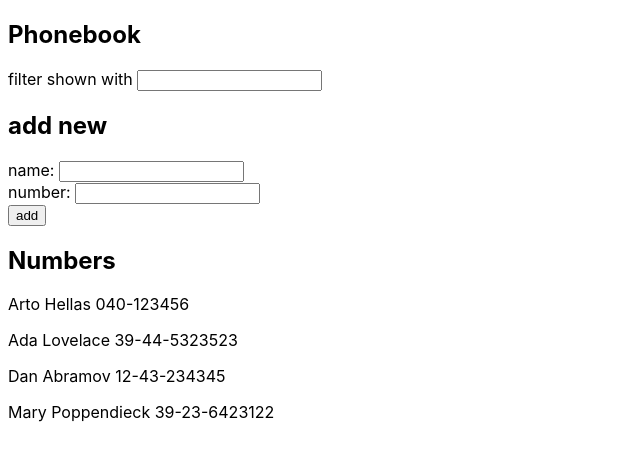
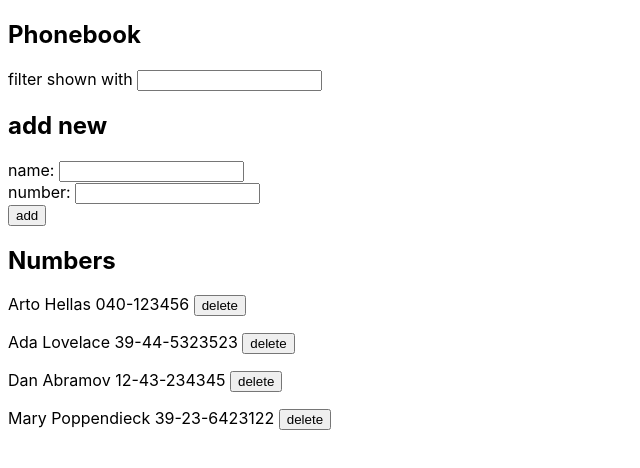
Before and after one commit to Schlenges/full-stack-open-2019, a React (Create React App) app in the folder part2/phonebook/: page / in a window 1280 px wide. Shown: the top 468 px of the page, without its empty margins (0-640 px from the left). Built offline with nearby package versions, Linux system fonts and the light colour scheme; data requests are answered from the project's data file; the HTML template or start-up script is replaced by a standard one.

Commit message:
exercise 2.17

```diff
--- a/part2/phonebook/db.json
+++ b/part2/phonebook/db.json
@@ -1,5 +1,5 @@
 {
-  "persons":[
+  "persons": [
     {
       "name": "Arto Hellas",
       "number": "040-123456",
--- a/part2/phonebook/src/App.js
+++ b/part2/phonebook/src/App.js
@@ -21,14 +21,15 @@ const PersonForm = (props) => (
   </form>
 )
 
-const Persons = ({persons, searchTerm}) => persons.map(person =>
-  <Person key={person.name} name={person.name} number={person.number} searchTerm={searchTerm} />
+const Persons = ({persons, searchTerm, deletePerson}) => persons.map(person => (
+  person.name.toLowerCase().includes(searchTerm.toLowerCase())
+    ? <Person key={person.name} person={person} deletePerson={deletePerson} />
+    : null
+  )
 )
 
-const Person = ({name, number, searchTerm}) => (
-  name.toLowerCase().includes(searchTerm.toLowerCase()) ?
-    <p>{name} {number}</p> :
-    null
+const Person = ({person, deletePerson}) => (
+  <p>{person.name} {person.number} <button onClick={() => deletePerson(person)}>delete</button></p>
 )
 
 const App = () => {
@@ -64,6 +65,13 @@ const App = () => {
       .catch(err => console.log(err))
   }
 
+  const deletePerson = (person) => {
+    if(window.confirm(`Delete ${person.name}?`))
+    return personsService.remove(person.id)
+      .then(setPersons(persons.filter(p => p.id !== person.id)))
+      .catch(err => console.log(err))
+  }
+
   return (
     <div>
       <h2>Phonebook</h2>
@@ -82,7 +90,7 @@ const App = () => {
 
       <h2>Numbers</h2>
 
-      <Persons persons={persons} searchTerm={searchTerm} />
+      <Persons persons={persons} searchTerm={searchTerm} deletePerson={deletePerson}/>
 
     </div>
   )
--- a/part2/phonebook/src/services/persons.js
+++ b/part2/phonebook/src/services/persons.js
@@ -12,4 +12,8 @@ const create = newPerson => {
     .then(res => res.data)
 }
 
-export default {getAll, create}
+const remove = id => {
+  return axios.delete(`${baseUrl}/${id}`)
+}
+
+export default {getAll, create, remove}
```
